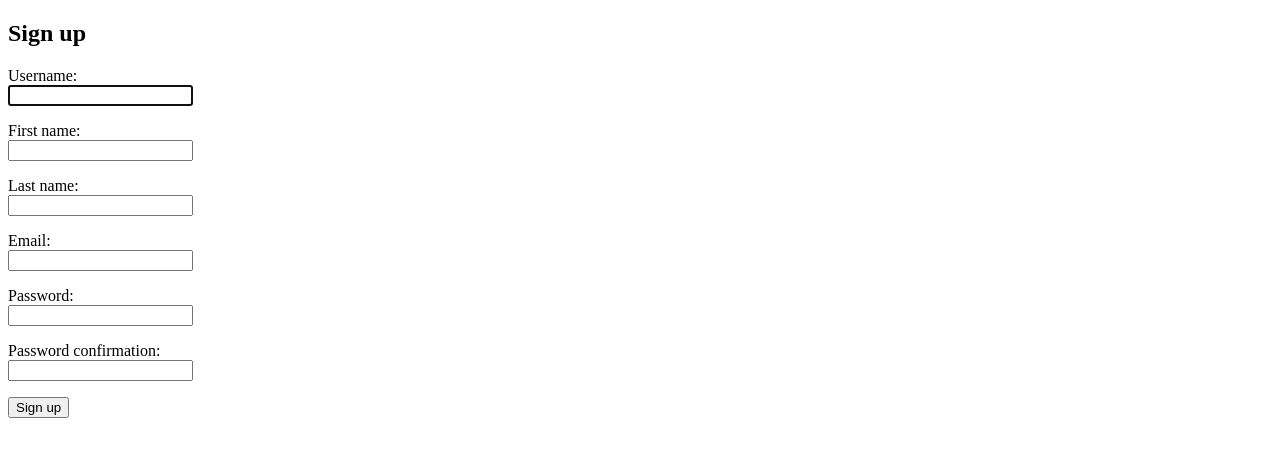
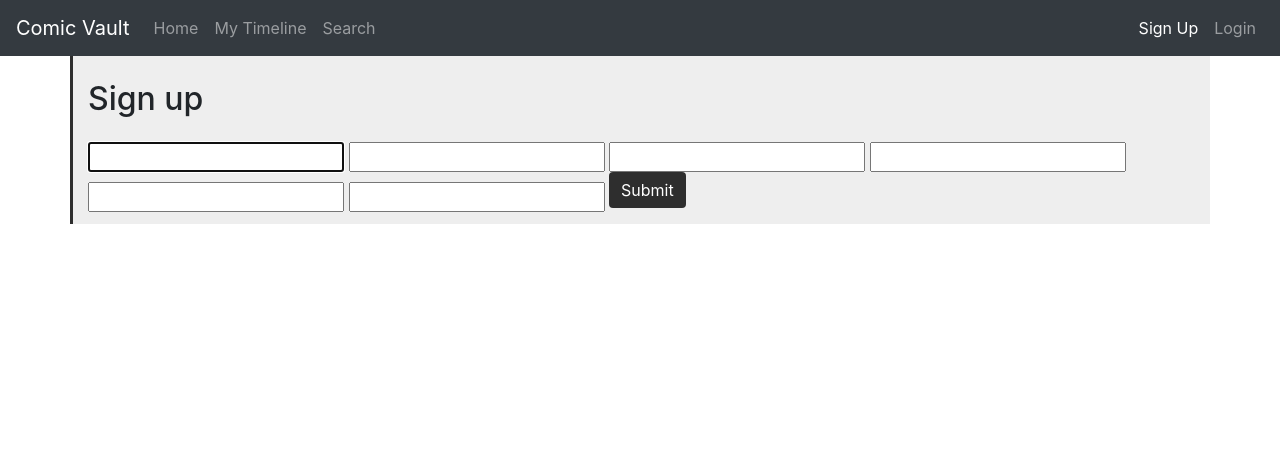
Before and after one commit to DigiTech-LLC/Comic-Vault, a Django app: page /signup/ in a window 1280 px wide. Shown: the top 457 px of the page. Run offline with Django 3.2, Linux system fonts and the light colour scheme; some libraries are stand-ins or nearby versions.

Commit message:
Reworked styling for login/signup, fixed timezone issues on timeline

```diff
--- a/ComicVault/settings.py
+++ b/ComicVault/settings.py
@@ -108,7 +108,7 @@ AUTH_PASSWORD_VALIDATORS = [
 
 LANGUAGE_CODE = 'en-us'
 
-TIME_ZONE = 'UTC'
+TIME_ZONE = 'America/Los_Angeles'
 
 USE_I18N = True
 
--- a/Vault/templates/Vault/signup.html
+++ b/Vault/templates/Vault/signup.html
@@ -1,28 +1,50 @@
 <!DOCTYPE html>
 <html lang="en">
 <head>
-    <meta charset="UTF-8">
-    <title>Title</title>
+    <title>Comic Vault - Signup</title>
+    <meta charset="utf-8">
+    <meta name="viewport" content="width=device-width, initial-scale=1">
+    <link rel="stylesheet" href="https://stackpath.bootstrapcdn.com/bootstrap/4.1.1/css/bootstrap.min.css">
+    <script src="https://ajax.googleapis.com/ajax/libs/jquery/3.3.1/jquery.min.js"></script>
+    <script src="https://maxcdn.bootstrapcdn.com/bootstrap/3.3.7/js/bootstrap.min.js"></script>
 </head>
 <body>
+<nav class="navbar navbar-expand-lg navbar-dark bg-dark">
+    <a class="navbar-brand" href="#">Comic Vault</a>
+    <ul class="navbar-nav mr-auto">
+        <li class="nav-item"><a href="{% url 'index' %}" class="nav-link">Home</a></li>
+        <li class="nav-item"><a href="{% url 'timeline' %}" class="nav-link">My Timeline</a></li>
+        <li class="nav-item"><a href="{% url 'search' %}" class="nav-link">Search</a></li>
+    </ul>
+    <ul class="navbar-nav ml-auto">
+        {% if user.is_authenticated %}
+            <li class="nav-item"><a href="{% url 'profile' user.userprofile.id %}" class="nav-link"><span
+                    class="glyphicon glyphicon-user"></span> {{ user.userprofile.first_name }} </a></li>
+            <li class="nav-item"><a href="{% url 'logout' %}" class="nav-link"><span
+                    class="glyphicon glyphicon-log-in"></span> Logout</a></li>
+        {% else %}
+            <li class="nav-item active"><a href="{% url 'signup' %}" class="nav-link"><span
+                    class="glyphicon glyphicon-user"></span> Sign Up</a></li>
+            <li class="nav-item"><a href="{% url 'login' %}" class="nav-link"><span
+                    class="glyphicon glyphicon-log-in"></span> Login</a></li>
+        {% endif %}
+    </ul>
+</nav>
+{% load bootstrap %}
 {% block content %}
-  <h2>Sign up</h2>
+    <div class="container w-80 form-group media" style="border-left: 3px solid #2E2E2E; background-color: #EEE">
         <form method="post">
+            <h2 class="my-4">Sign up</h2>
             {% csrf_token %}
             {% for field in form %}
-      <p>
-        {{ field.label_tag }}<br>
-        {{ field }}
-        {% if field.help_text %}
-          <!--<small style="color: grey">{{ field.help_text }}</small>-->
-        {% endif %}
+                    {{ field | bootstrap }}
                     {% for error in field.errors %}
-          <p style="color: red">{{ error }}</p>
+                        <p>style="color: red">{{ error | bootstrap }}</p>
                     {% endfor %}
-      </p>
             {% endfor %}
-    <button type="submit">Sign up</button>
+            <input type="submit" value="Submit" name="Submit" class="btn btn-primary mb-3" style="background-color: #2E2E2E; border: none;"/>
         </form>
+    </div>
 {% endblock %}
 </body>
 </html>
--- a/Vault/views.py
+++ b/Vault/views.py
@@ -3,7 +3,6 @@ from django.http import HttpResponse
 from django.shortcuts import render, redirect
 from django.template import loader
 from django.contrib.auth import login, authenticate
-
 from .models import TimelinePost, TimelineComment, Comic, ComicComment, UserProfile, Rating, Follow
 from .forms import SignUpForm, TimelinePostForm, TimelineCommentForm
 import datetime
@@ -43,6 +42,7 @@ def timeline(request):
                 post.dislikes = 0
                 post.user_profile_id = request.user.userprofile
                 post.save()
+                postform = TimelinePostForm
         elif 'Comment' in request.POST:
             commentform = TimelineCommentForm(request.POST)
             if commentform.is_valid():
@@ -52,6 +52,7 @@ def timeline(request):
                 post.timeline_post_id = TimelinePost.objects.get(id=request.POST['timeline_post_id'])
                 post.user_profile_id = request.user.userprofile
                 post.save()
+                commentform = TimelineCommentForm
     else:
         postform = TimelinePostForm()
         commentform = TimelineCommentForm()
```
Also changed, not shown: Vault/templates/Vault/login.html (+44 -11 lines), db.sqlite3. Lines whose indentation alone changed are shown as unchanged.
